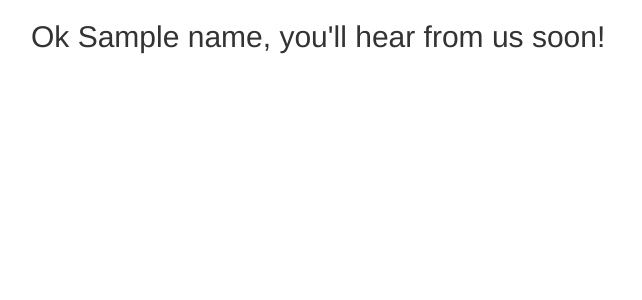
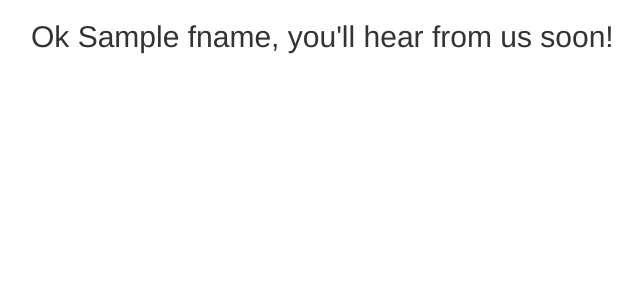
Before and after one commit to NPC360/NPC360, a Flask app: template wsgi/templates/signupSuccess.html in a window 1280 px wide. Shown: the top 300 px of the page, without its empty margins (39-681 px from the left). Run offline with Flask 2, Linux system fonts and the light colour scheme; the template is opened without the code that fills it: most values are stand-ins (such as "Sample title", 1, 10 or a date in 2020); some libraries are stand-ins or nearby versions.

Commit message:
firstname/lastname

```diff
--- a/wsgi/app.py
+++ b/wsgi/app.py
@@ -93,7 +93,8 @@ def index():
 def signup():
     if request.method == 'POST':
         # if auth code has been passed in, we need to process it.
-        name = request.values.get('fname', None)
+        fname = request.values.get('fname', None)
+        lname = request.values.get('lname', None)
         tel = request.values.get('tel', None)
         tz = request.values.get('tz', None)
         email = request.values.get('email', None)
@@ -107,15 +108,15 @@ def signup():
 
         ######
         # upload resume (if it exists?) to s3
-        s3 = tinys3.Connection(environ['S3KEY'],environ['S3SECRET'])
-        resume = request.files['resumefile']
-
-        now = datetime.datetime.now()
-        fnd = now.strftime('%Y_%m_%d_%H_%M_%S')
-
-        fn = '%s_%s.pdf' % (email, fnd)
-        print fn
-        conn.upload(fn,resume,'npc360/resumes')
+        # s3 = tinys3.Connection(environ['S3KEY'],environ['S3SECRET'])
+        # resume = request.files['resumefile']
+        #
+        # now = datetime.datetime.now()
+        # fnd = now.strftime('%Y_%m_%d_%H_%M_%S')
+        #
+        # fn = '%s_%s.pdf' % (email, fnd)
+        # print fn
+        # conn.upload(fn,resume,'npc360/resumes')
         ######
 
         log.debug( 'form data: %s' % (request.values))
@@ -134,7 +135,8 @@ def signup():
             #if auth is correct, create new user in playerInfo table.
             #if auth is not correct, return to confirmation step.
             if str(auth) in str(tableAuth):
-                d = {'fname':name,
+                d = {'fname':fname,
+                    'lname':lname,
                     'tel':tel,
                     'tz':tz,
                     'email':email,
@@ -146,20 +148,20 @@ def signup():
                     }
                 uid = makeUser(d)
                 #print 'new user:', name, 'uid:', uid
-                log.info('new user created : %s, uid: %s' % (name, uid))
+                log.info('new user created : %s %s, uid: %s' % (fname, lname,  uid))
 
                 # now, schedule game start by scheduling advanceGame() worker
                 startGame(uid)
 
-                return render_template('signupSuccess.html', name=name)
+                return render_template('signupSuccess.html', fname=fname)
             else:
-                return render_template('signupError.html', name=name, tel=tel, tz=tz, uid=uid, email=email, why=why, history=history, soloteam=soloteam, ambitious=ambitious, animal=animal, resume=resume)
+                return render_template('signupError.html', fname=fname, lname=lname, tel=tel, tz=tz, uid=uid, email=email, why=why, history=history, soloteam=soloteam, ambitious=ambitious, animal=animal, resume=resume)
         # if no auth code passed in, we need to ask for it!
         # oh, and ideally we should make sure the email/phone aren't already in the table.  (future?)
         else:
             #print name, tel, tz, email
-            log.debug('name: %s, tel: %s, tz: %s, email: %s' % (name, tel, tz, email))
-            if name and tel and tz and email:
+            log.debug('name: %s %s, tel: %s, tz: %s, email: %s' % (fname, lname, tel, tz, email))
+            if fname and lname and tel and tz and email:
                 auth = str(random.randint(1000, 9999))
                 # add data to MySQL table for lookup later on & get row id/token
                 uid = newAuth(auth)
@@ -167,9 +169,9 @@ def signup():
                 log.info('auth code: %s, player uid: %s' % (auth, uid) )
 
                 if signupSMSauth(tel, auth):
-                    return render_template('signup2.html', name=name, tel=tel, tz=tz, uid=uid, email=email, why=why, history=history, soloteam=soloteam, ambitious=ambitious, animal=animal, resume=resume)
+                    return render_template('signup2.html', fname=fname, lname=lname, tel=tel, tz=tz, uid=uid, email=email, why=why, history=history, soloteam=soloteam, ambitious=ambitious, animal=animal, resume=resume)
                 else:
-                    return render_template('signup1Error.html', name=name, email=email)
+                    return render_template('signup1Error.html', fname=fname, lname=lname, email=email)
     # but, if no data POSTed at all, then we need to render the signup form!
     else:
         return render_template('signup1.html')
@@ -473,7 +475,8 @@ def user():
             udata = {
                 'player id':u['id'],
                 'player created on':str(u['cdate']),
-                'name':u['name'],
+                'fname':u['fname'],
+                'lname':u['lname'],
                 'tel':u['tel'],
                 'email':u['email'],
                 #'twitter':u['twitter'],
@@ -494,6 +497,7 @@ def user():
             d = request.get_json()
             udata = {
                 'fname':d['fname'],
+                'lname':d['lname'],
                 'tel':d['tel'],
                 'tz':d['tz'],
                 'email':d['email'],
@@ -590,7 +594,8 @@ def makeUser(ud):
 
         con = db.connect()
         x = con.execute( table.insert(),
-            name=ud['fname'],
+            fname=ud['fname'],
+            lname=ud['lname'],
             tel=normTel,
             tz=ud['tz'],
             email=ud['email'],
--- a/wsgi/templates/signupError.html
+++ b/wsgi/templates/signupError.html
@@ -45,7 +45,8 @@
 
 
     <input id="uid" class="hiddeninput" name="uid" type="text" value="{{uid}}" hidden>
-    <input id="fname" class="hiddeninput" name="fname" type="text" value="{{name}}" hidden>
+    <input id="fname" class="hiddeninput" name="fname" type="text" value="{{fname}}" hidden>
+    <input id="lname" class="hiddeninput" name="lname" type="text" value="{{lname}}" hidden>
     <input id="tel" class="hiddeninput" name="tel" type="tel" value="{{tel}}" hidden>
     <input id="tz" class="hiddeninput" name="tz" type="text" value="{{tz}}" hidden>
     <input id="tel" class="hiddeninput" name="email" type="email" value="{{email}}" hidden>
--- a/wsgi/templates/signupSuccess.html
+++ b/wsgi/templates/signupSuccess.html
@@ -32,7 +32,7 @@
 
   <div class="container">
 
-    <h2>Ok {{ name }}, you'll hear from us soon!</h2>
+    <h2>Ok {{fname}}, you'll hear from us soon!</h2>
 
   </div>
   <!-- JaVAVAVAVAVa -->
```
